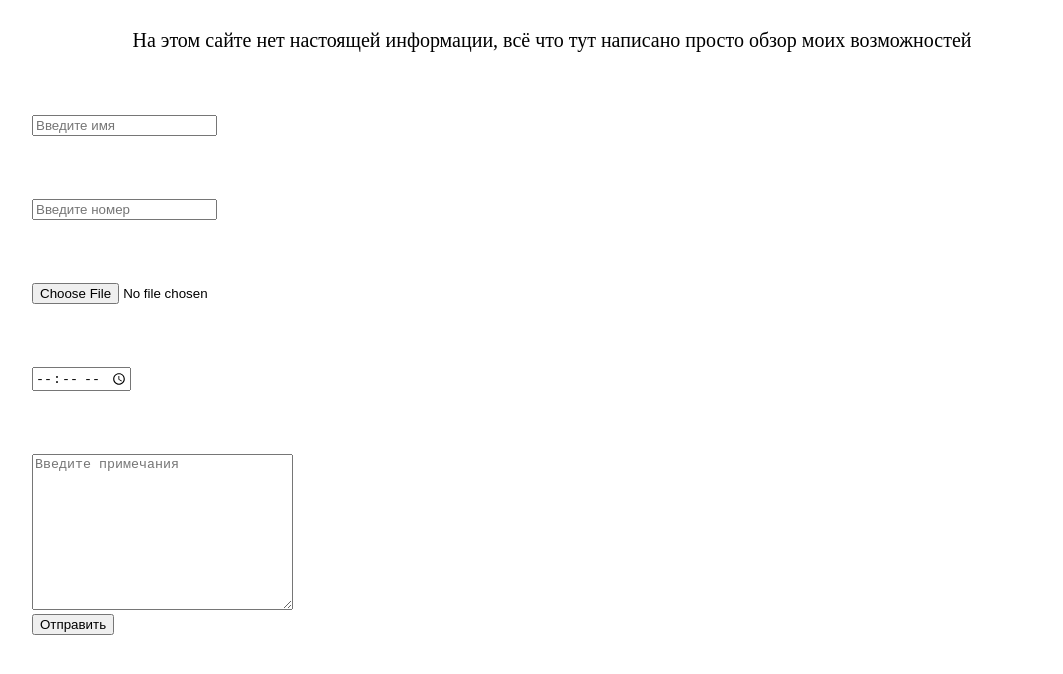
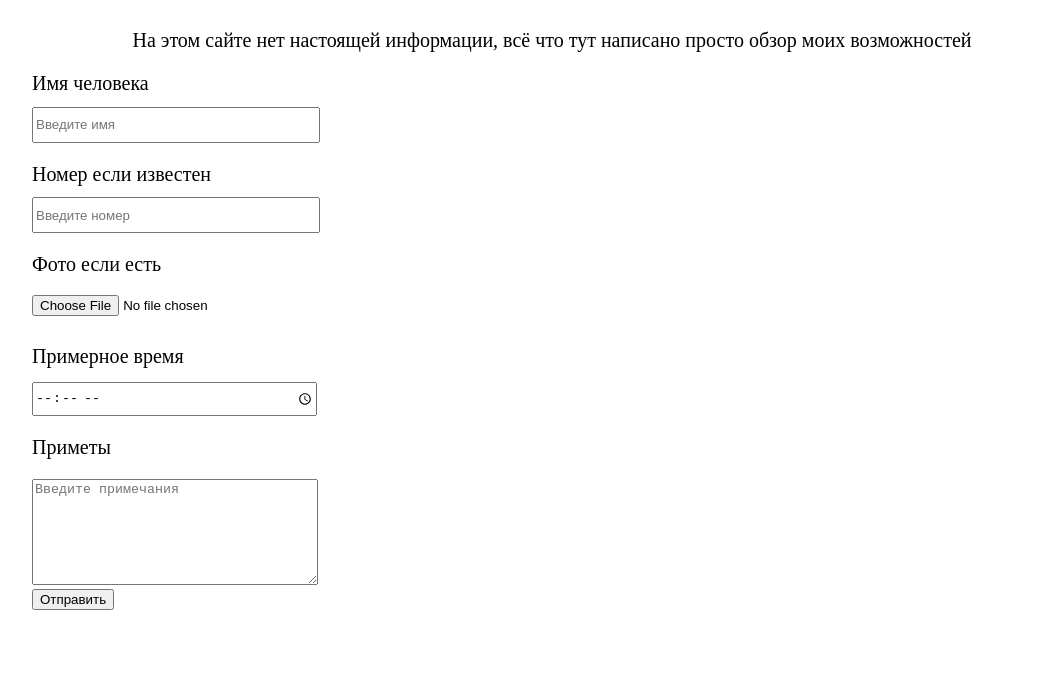
Before and after one commit to Giramon/rabota, a plain HTML site: page index.html in a window 1280 px wide. Shown: the part 186-860 px from the top of the page, without its empty margins (88-1151 px from the left). Drawn offline with Linux system fonts and the light colour scheme.

Commit message:
Update style.css

```diff
--- a/css/style.css
+++ b/css/style.css
@@ -12,6 +12,18 @@ p {
     margin-top: 50px;
     text-align: center;
     color: black;
+}
+.text {
+    color: black;
+}
+input {
+    width: 280px;
+    height: 30px;
+    margin-top: -10px;
+}
+#mes {
+    width: 280px;
+    height: 100px;
 }
 h3 {
     color: white;
```
